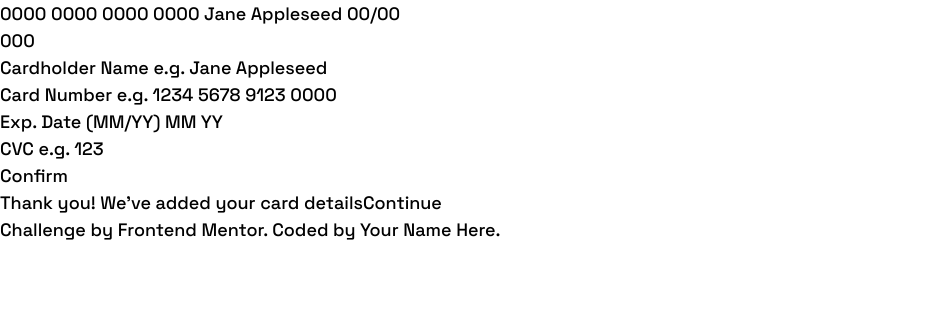
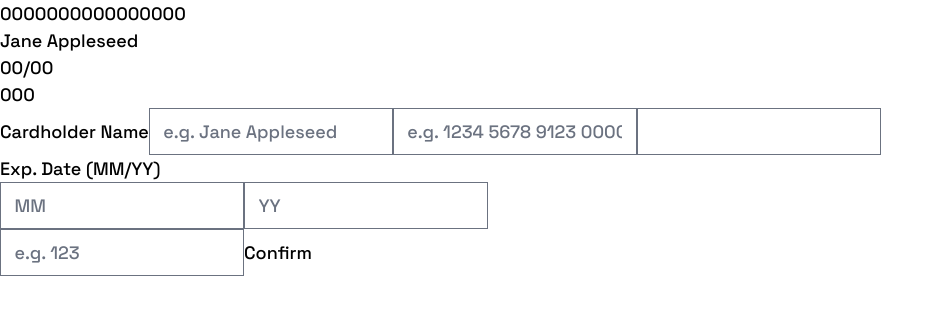
Before and after one commit to orphandeity/interactive-card-details-form, a React (Vite) app: page / in a window 1280 px wide. Shown: the top 314 px of the page, without its empty margins (0-944 px from the left). Built offline with nearby package versions, Linux system fonts and the light colour scheme.

Commit message:
form schema

```diff
--- a/package.json
+++ b/package.json
@@ -12,7 +12,8 @@
     "@fontsource/space-grotesk": "^4.5.13",
     "formik": "^2.2.9",
     "react": "^18.2.0",
-    "react-dom": "^18.2.0"
+    "react-dom": "^18.2.0",
+    "yup": "^1.0.0"
   },
   "devDependencies": {
     "@tailwindcss/forms": "^0.5.3",
--- a/src/App.tsx
+++ b/src/App.tsx
@@ -1,32 +1,117 @@
+import * as yup from 'yup'
+import { Formik, Form, Field } from 'formik'
+
+const validationSchema = yup.object({
+  name: yup.string().required("Can't be blank"),
+  card: yup
+    .string()
+    .matches(/^[0-9]{16}$/, 'Wrong format, must be 16 digits')
+    .required("Can't be blank"),
+  month: yup.number().max(2).required("Can't be blank"),
+  year: yup.number().max(2).required("Can't be blank"),
+  cvc: yup.string().matches(/^[0-9]{3}$/, 'Wrong format, must be 3 digits'),
+})
+
+interface TFormValues extends yup.InferType<typeof validationSchema> {
+  name: string
+  card: string
+  month: number
+  year: number
+  cvc: string
+}
+
 function App() {
+  const initialValues = {
+    name: '',
+    card: '',
+    month: '',
+    year: '',
+    cvc: '',
+  }
+
   return (
     <main>
-      <div>0000 0000 0000 0000 Jane Appleseed 00/00</div>
+      {/* example card */}
+      <section>
+        {/* front of card */}
+        <div>
+          <div>
+            <span>0000</span>
+            <span>0000</span>
+            <span>0000</span>
+            <span>0000</span>
+          </div>
+          <div>
+            <div>Jane Appleseed</div>
+            <div>00/00</div>
+          </div>
+        </div>
+        {/* back of card */}
+        <div>
           <div>000</div>
-      <div>
-        <div>Cardholder Name e.g. Jane Appleseed</div>
+        </div>
+      </section>
 
-        <div>Card Number e.g. 1234 5678 9123 0000</div>
+      {/* form */}
+      <Formik
+        initialValues={initialValues}
+        onSubmit={(values, actions) => {
+          console.log({ values, actions })
+        }}
+      >
+        <Form id='card-details'>
+          <label htmlFor='name'>
+            Cardholder Name
+            <Field id='name' name='name' placeholder='e.g. Jane Appleseed' />
+          </label>
+          <label htmlFor='card'>
+            <Field
+              id='card'
+              name='card'
+              placeholder='e.g. 1234 5678 9123 0000'
+            />
+          </label>
+          <label htmlFor='expire'>
+            <Field id='expire' name='expire' />
+          </label>
+          <fieldset form='card-details'>
+            <legend>Exp. Date (MM/YY)</legend>
+            <Field id='month' name='month' placeholder='MM' />
+            <Field id='year' name='year' placeholder='YY' />
+          </fieldset>
+          <label htmlFor='cvc'>
+            <Field id='cvc' name='cvc' placeholder='e.g. 123' />
+          </label>
+          <button type='submit'>Confirm</button>
+        </Form>
+      </Formik>
+    </main>
+  )
+}
 
-        <div>Exp. Date (MM/YY) MM YY</div>
-        <div>CVC e.g. 123</div>
-        <button>Confirm</button>
-      </div>
-
-      {/* Completed state start */}
+// Completed State
+const Success = () => {
+  return (
     <div>
       Thank you! We've added your card details
       <button>Continue</button>
     </div>
+  )
+}
 
+const Attribution = () => {
+  return (
     <div>
       Challenge by{' '}
       <a href='https://www.frontendmentor.io?ref=challenge' target='_blank'>
         Frontend Mentor
       </a>
-        . Coded by <a href='#'>Your Name Here</a>.
+      . Coded by{' '}
+      <a href='https://www.frontendmentor.io/profile/orphandeity'>
+        Jeff R Williams
+      </a>
+      .
     </div>
-    </main>
   )
 }
 
--- a/tailwind.config.cjs
+++ b/tailwind.config.cjs
@@ -1,42 +1,30 @@
 /** @type {import('tailwindcss').Config} */
 module.exports = {
-  content: [
-    './index.html',
-    './src/**/*.{js,ts,jsx,tsx}'
-  ],
+  content: ['./index.html', './src/**/*.{js,ts,jsx,tsx}'],
   theme: {
     extend: {
+      backgroundImage: {
+        'bg-main-dektop': "url('/assets/bg-main-desktop.png')",
+        'bg-main-mobile': "url('/assets/bg-main-mobile.png')",
+        'bg-card-front': "url('/assets/bg-card-front.png')",
+        'bg-card-back': "url('/assets/bg-card-back.png')",
+      },
       colors: {
         '_gradient-1': '#6448fe',
         '_gradient-2': '#600594',
-        '_red': '#ff5252',
+        '_error-red': '#ff5252',
         '_light-grayish-violet': '#dedddf',
         '_dark-grayish-violet': '#8e8593',
         '_very-dark-violet': '#21092f',
       },
       fontFamily: {
-        'sans': ['"Space Grotesk"', 'sans-serif']
+        sans: ["'Space Grotesk'", 'sans-serif'],
       },
       screens: {
-        'mobile': '375px',
-        'desktop': '1440px'
-      }
+        mobile: '375px',
+        desktop: '1440px',
+      },
     },
   },
   plugins: [require('@tailwindcss/forms')],
 }
-
-
-// ## Colors
-
-// ### Primary
-
-// - Linear gradient (active input border): hsl(249, 99%, 64%) to hsl(278, 94%, 30%)
-// - Red (input errors): hsl(0, 100%, 66%)
-
-// ### Neutral
-
-// - White: hsl(0, 0%, 100%)
-// - Light grayish violet: hsl(270, 3%, 87%)
-// - Dark grayish violet: hsl(279, 6%, 55%)
-// - Very dark violet: hsl(278, 68%, 11%)
```
Also changed, not shown: 1 other file (tests, documents, lock files or other folders). Lines whose indentation alone changed are shown as unchanged.
